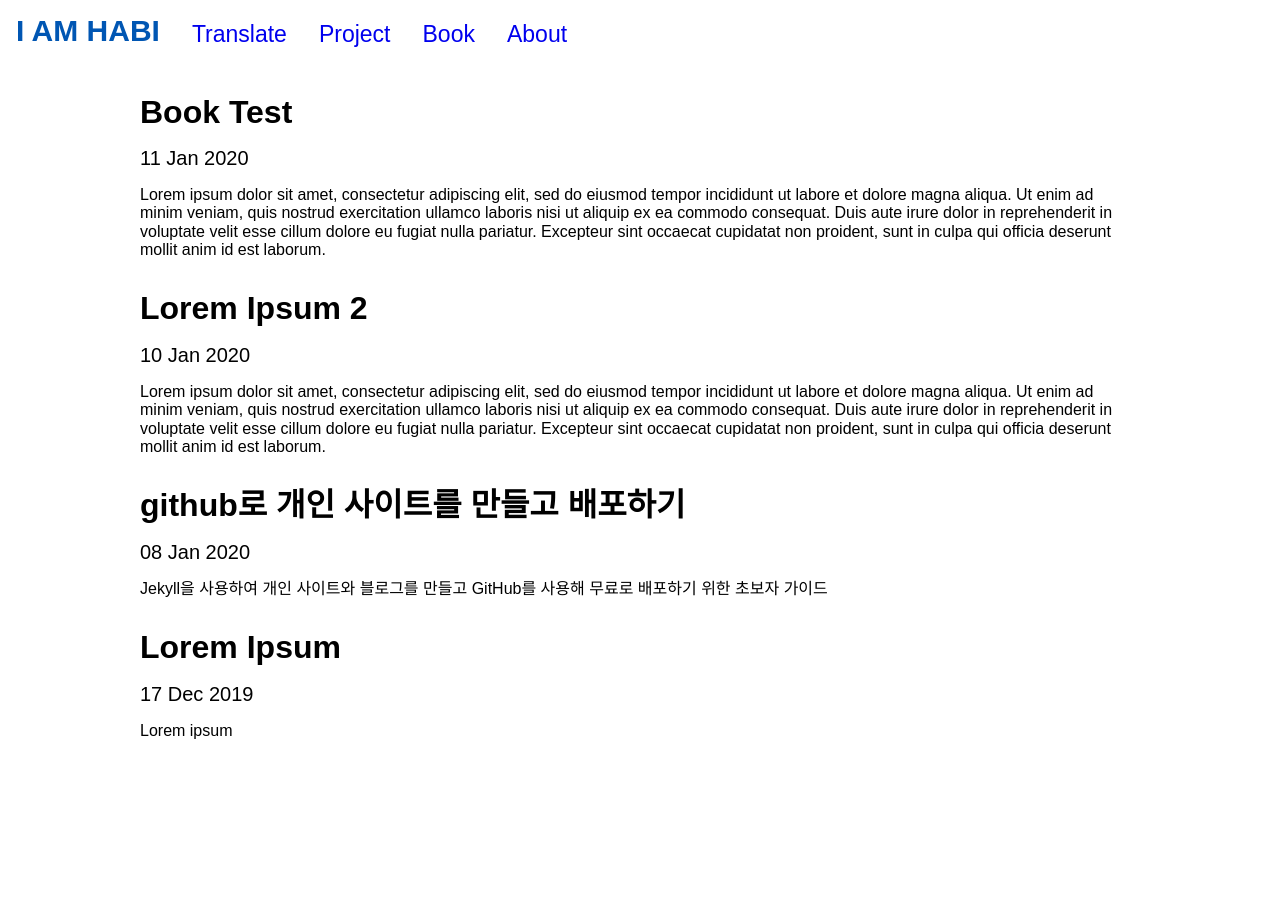
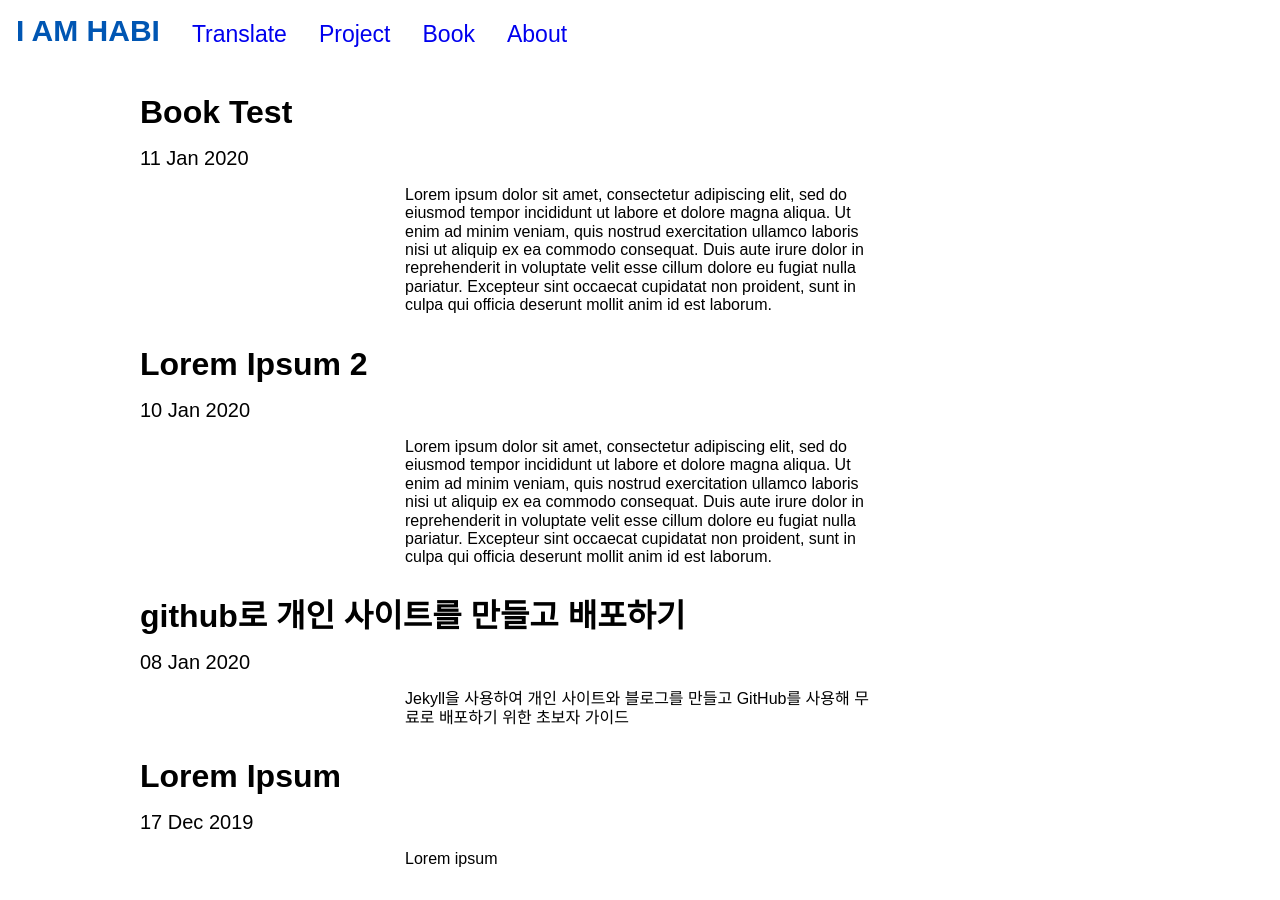
Before and after one commit to iamhabi/iamhabi.github.io, a Jekyll site: the page built from index.html, in a window 1280 px wide. Built offline with Jekyll 4.4.1, drawn with Linux system fonts in a browser that asks for light colours.

Commit message:
responsive

```diff
--- a/index.html
+++ b/index.html
@@ -14,7 +14,7 @@
         <div class="date">
             <p class="date">{{ post.date | date_to_string }}</p>
         </div>
-        <div class="post_excerpt">
+        <div class="col-6 col-s-9 post_excerpt">
             <p>{{ post.excerpt }}</p>
         </div>
 
```
